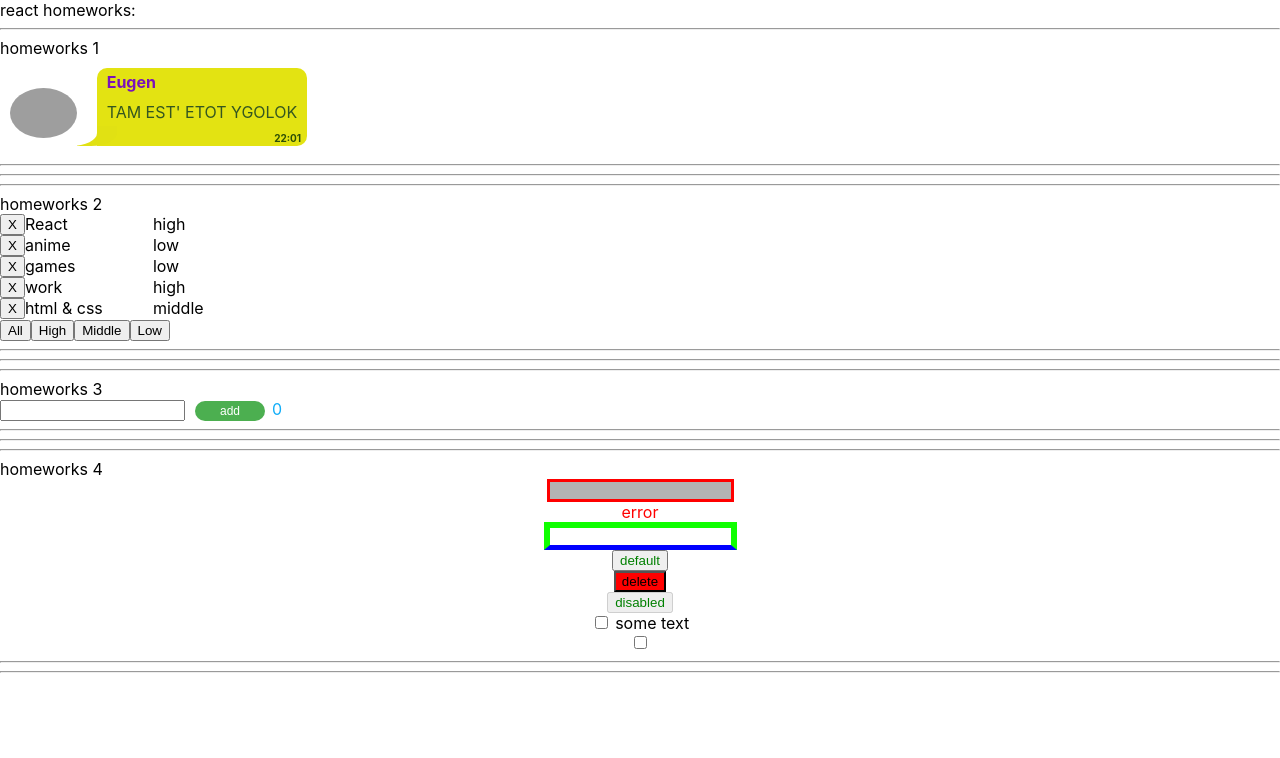
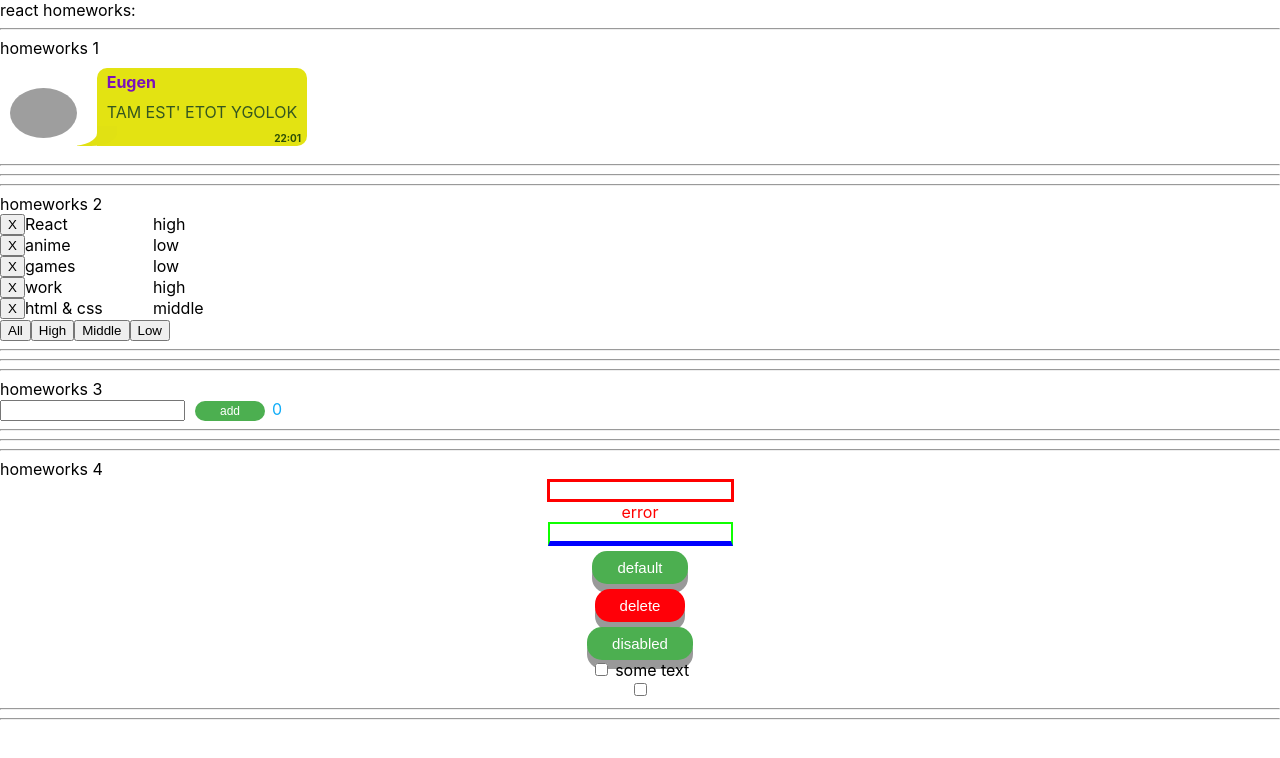
Before and after one commit to StepashkaSuicide/homeworks-by-ignat, a React (Create React App) app: page / in a window 1280 px wide. Shown: the top 758 px of the page. Built offline with nearby package versions, Linux system fonts and the light colour scheme; grey boxes are pictures that could not be loaded.

Commit message:
homework 4 90%

```diff
--- a/src/p2-homeworks/h4/HW4.tsx
+++ b/src/p2-homeworks/h4/HW4.tsx
@@ -45,9 +45,7 @@ function HW4() {
 
                 <SuperButton> default </SuperButton>
 
-                <SuperButton red onClick={showAlert}>
-                    delete
-                </SuperButton>
+                <SuperButton red onClick={showAlert}> delete </SuperButton>
 
                 <SuperButton disabled> disabled </SuperButton>
 
--- a/src/p2-homeworks/h4/common/c1-SuperInputText/SuperInputText.module.css
+++ b/src/p2-homeworks/h4/common/c1-SuperInputText/SuperInputText.module.css
@@ -1,11 +1,11 @@
 .superInput {
-    border: 6px solid #0fff00;
+    border: 2px solid #0fff00;
     background: #ffffff;
 }
 
 .errorInput {
     border: 3px solid #ff0000;
-    background: #b3b3b3;
+    background: #ffffff;
 }
 
 .error {
--- a/src/p2-homeworks/h4/common/c2-SuperButton/SuperButton.module.css
+++ b/src/p2-homeworks/h4/common/c2-SuperButton/SuperButton.module.css
@@ -1,7 +1,54 @@
 .default {
-color: green;
+    display: inline-block;
+    margin-top: 5px;
+    padding: 8px 25px;
+    font-size: 15px;
+    cursor: pointer;
+    text-align: center;
+    text-decoration: none;
+    outline: none;
+    color: #fff;
+    background-color: #4CAF50;
+    border: none;
+    border-radius: 15px;
+    box-shadow: 0 9px #999;
 }
 
 .red {
-    background: #ff0000;
+    display: inline-block;
+    padding: 8px 25px;
+    margin-top: 5px;
+    font-size: 15px;
+    cursor: pointer;
+    text-align: center;
+    text-decoration: none;
+    outline: none;
+    color: #fff;
+    background-color: #ff0008;
+    border: none;
+    border-radius: 15px;
+    box-shadow: 0 9px #999;
 }
+
+
+.button {
+
+}
+
+
+
+.default:hover {background-color: #3e8e41}
+
+.red:hover {background-color: #d40606
+}
+
+.default:active {
+    background-color: #3e8e41;
+    box-shadow: 0 5px #666;
+    transform: translateY(4px);
+}
+.red:active {
+    background-color: #e50202;
+    box-shadow: 0 5px #666;
+    transform: translateY(4px);
+}
--- a/src/p2-homeworks/h4/common/c2-SuperButton/SuperButton.tsx
+++ b/src/p2-homeworks/h4/common/c2-SuperButton/SuperButton.tsx
@@ -8,19 +8,21 @@ type SuperButtonPropsType = DefaultButtonPropsType & {
     red?: boolean
 }
 
-const SuperButton: React.FC<SuperButtonPropsType> = (
-    {
-        red, className,
-        ...restProps// все остальные пропсы попадут в объект restProps, там же будет children
+const SuperButton: React.FC<SuperButtonPropsType> = ({ red, className,...restProps// все остальные пропсы попадут в объект restProps, там же будет children
     }
 ) => {
+
     const finalClassName = `${red ? s.red : s.default} ${className}`
 
+
     return (
-        <button
-            className={finalClassName}
-            {...restProps} // отдаём кнопке остальные пропсы если они есть (children там внутри)
-        />
+        <div>
+            <button
+                className={finalClassName }
+                {...restProps} // отдаём кнопке остальные пропсы если они есть (children там внутри)
+            />
+        </div>
+
     )
 }
 
--- a/src/p2-homeworks/h4/common/c3-SuperCheckbox/SuperCheckbox.tsx
+++ b/src/p2-homeworks/h4/common/c3-SuperCheckbox/SuperCheckbox.tsx
@@ -21,7 +21,7 @@ const SuperCheckbox: React.FC<SuperCheckboxPropsType> = (
     }
 ) => {
     const onChangeCallback = (e: ChangeEvent<HTMLInputElement>) => {
-        onChange && onChange(e)
+        onChange(e)
         onChangeChecked && onChangeChecked(e.currentTarget.checked)
 
 
```
